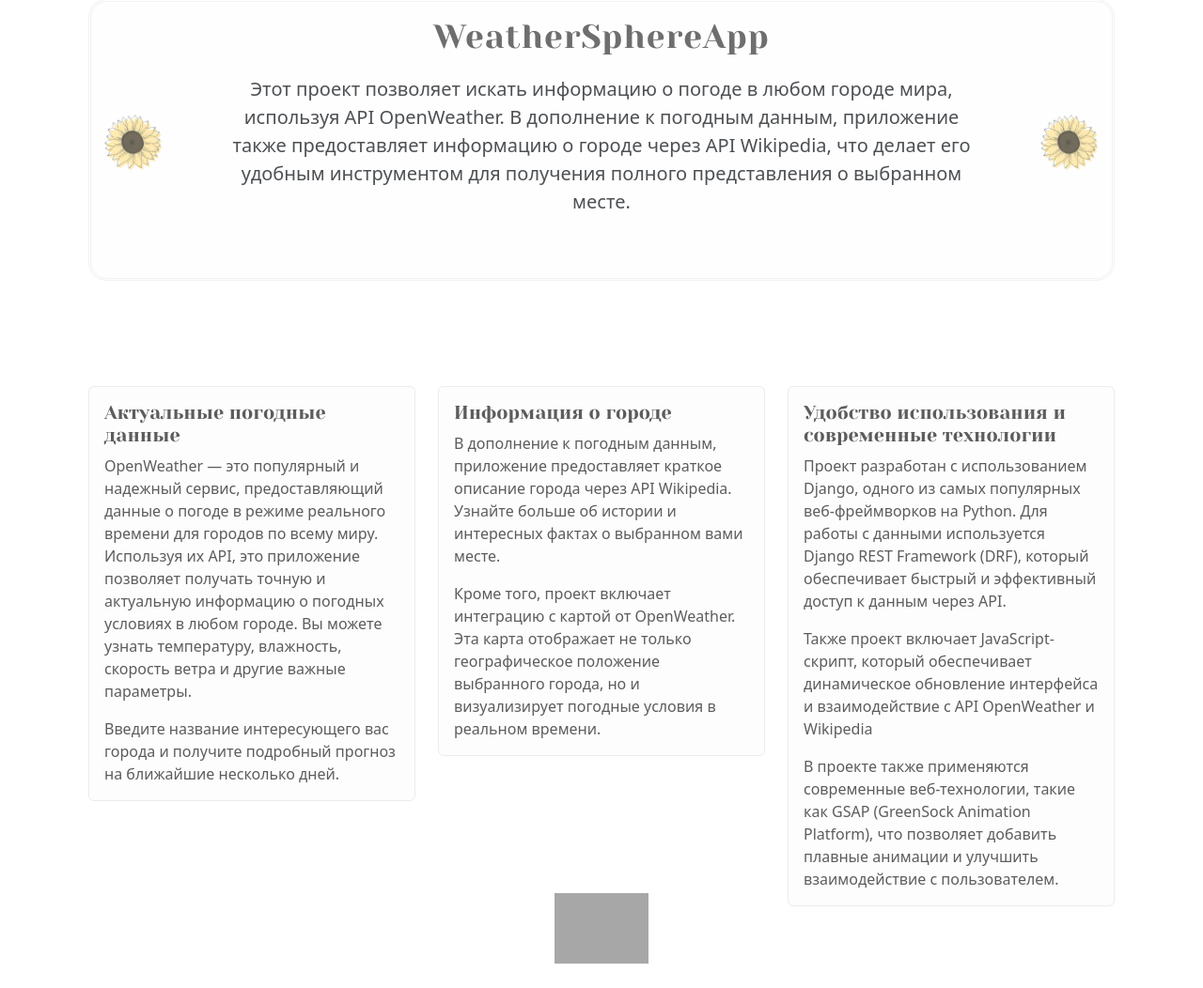
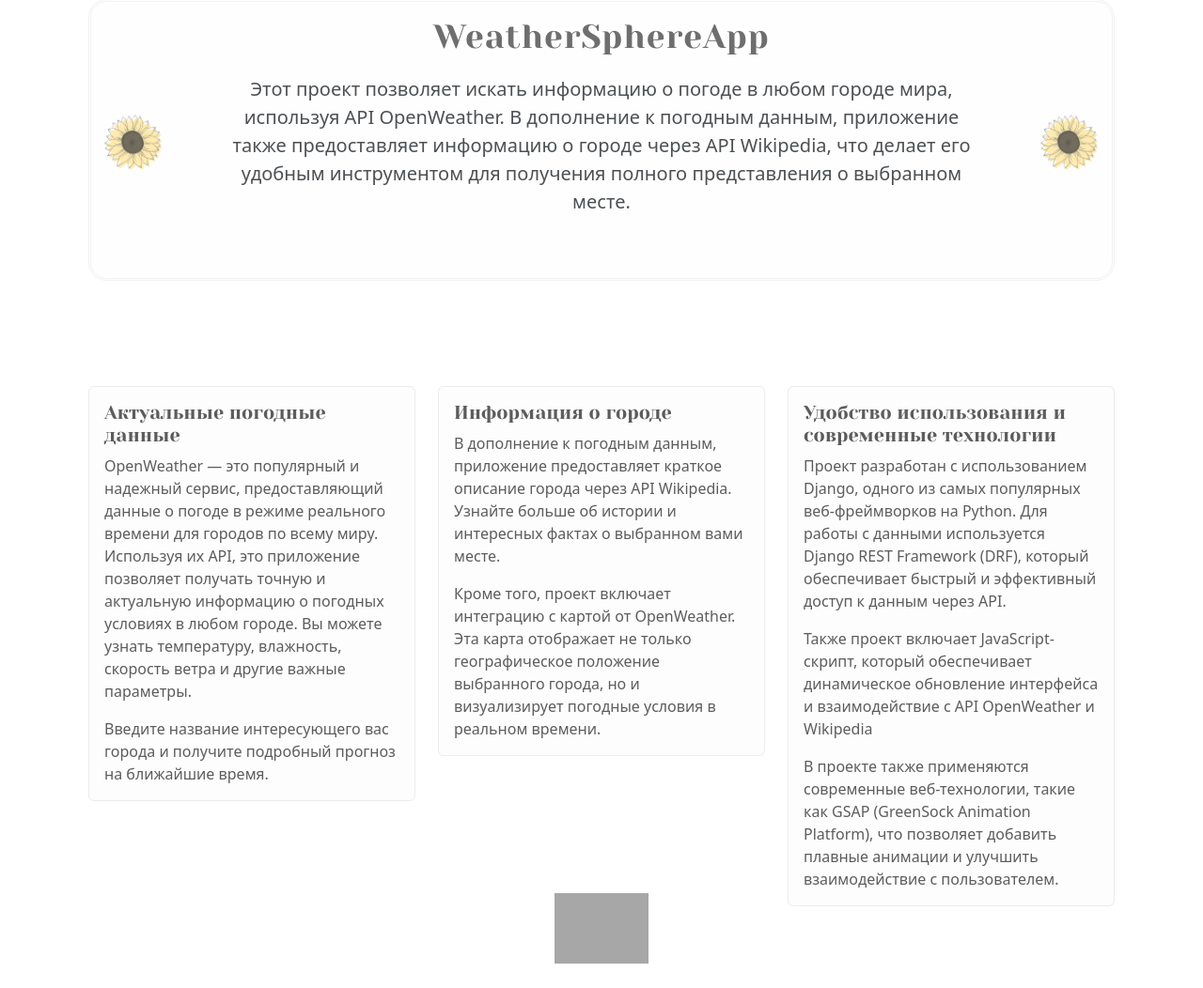
Before and after one commit to MRGiorgiosDev8/weather_django, a Django app: page / in a window 1280 px wide. Shown: the part 97-1149 px from the top of the page at 94% size. Run offline with Django 5.2, Linux system fonts and the light colour scheme; some libraries are stand-ins or nearby versions; some web fonts are replaced; grey boxes are pictures that could not be loaded.

Commit message:
update custom.css index.html

```diff
--- a/weather_project/static/css/custom.css
+++ b/weather_project/static/css/custom.css
@@ -211,7 +211,7 @@ h2,
 }
 
 .card-body {
-    background-color: #dcdcdc14
+    background-color: #dcdcdc0f
 }
 
 
--- a/weather_project/templates/weather/index.html
+++ b/weather_project/templates/weather/index.html
@@ -33,8 +33,7 @@
                         влажность, скорость ветра и другие важные параметры.
                     </p>
                     <p class="card-text">
-                        Введите название интересующего вас города и получите подробный прогноз на ближайшие несколько
-                        дней.
+                        Введите название интересующего вас города и получите подробный прогноз на ближайшие время.
                     </p>
                 </div>
             </div>
```
